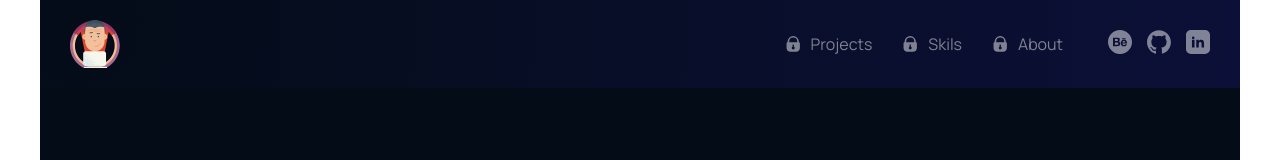
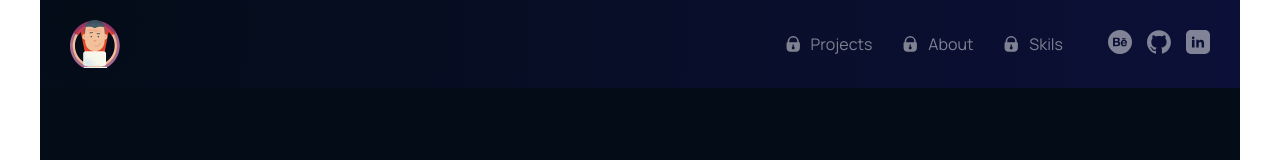
Before and after one commit to antonio63963/personal_portfolio, a React (Create React App) app: page / in a window 1280 px wide. Shown: the top 160 px of the page. Built offline with nearby package versions, Linux system fonts and the light colour scheme.

Commit message:
added scroll to About

```diff
--- a/src/components/Header/Header.tsx
+++ b/src/components/Header/Header.tsx
@@ -12,9 +12,10 @@ import { Portfolio } from "context/AppContext.type";
 type THeader = {
   scrollToSkils: () => void;
   scrollToPortfolio: (data: Portfolio) => void;
+  scrollToAbout: () => void;
 };
 
-const Header: FC<THeader> = ({ scrollToSkils, scrollToPortfolio }) => {
+const Header: FC<THeader> = ({ scrollToSkils, scrollToPortfolio, scrollToAbout }) => {
   const { isLocked, portfolio, setPortfolio } = useContext(AppContext);
   return (
     <header className={cn(styles.header, "gradientBg")}>
@@ -25,6 +26,7 @@ const Header: FC<THeader> = ({ scrollToSkils, scrollToPortfolio }) => {
         setPortfolioType={setPortfolio}
         scrollToSkils={scrollToSkils}
         scrollToPortfolio={scrollToPortfolio}
+        scrollToAbout={scrollToAbout}
       />
     </header>
   );
--- a/src/components/Menu/Menu.tsx
+++ b/src/components/Menu/Menu.tsx
@@ -18,6 +18,7 @@ type TMenu = {
   setPortfolioType: (data: Portfolio) => void;
   scrollToSkils: () => void;
   scrollToPortfolio: (portfolioType: Portfolio) => void;
+  scrollToAbout: () => void;
 };
 
 const Menu: FC<TMenu> = ({
@@ -26,6 +27,7 @@ const Menu: FC<TMenu> = ({
   setPortfolioType,
   scrollToSkils,
   scrollToPortfolio,
+  scrollToAbout,
 }) => {
   const { portfolio } = useContext(AppContext);
 
@@ -61,17 +63,17 @@ const Menu: FC<TMenu> = ({
           )}
           {isLocked ? "Projects" : otherPortfolio}
         </li>
+        <li onClick={scrollToAbout}>
+          {isLocked && (
+            <img src={lock} alt="projects" className={cn(styles.lockIcon)} />
+          )}
+          About
+        </li>
         <li onClick={scrollToSkils}>
           {isLocked && (
             <img src={lock} alt="projects" className={cn(styles.lockIcon)} />
           )}
           Skils
-        </li>
-        <li>
-          {isLocked && (
-            <img src={lock} alt="projects" className={cn(styles.lockIcon)} />
-          )}
-          About
         </li>
         <li>
           <div className={cn(styles.socials)}>
--- a/src/containers/AppContainer/App.tsx
+++ b/src/containers/AppContainer/App.tsx
@@ -1,6 +1,6 @@
 import React, { useCallback, useRef, useState } from "react";
 
-import { Header } from "components";
+import { About, Header } from "components";
 import "./App.css";
 
 import AppContext from "context/AppContext";
@@ -10,10 +10,13 @@ import PortfolioContainer from "containers/PortfolioContainer/PortfolioContainer
 import { Portfolio } from "context/AppContext.type";
 import SkilsContainer from "containers/SkilsContainer/SkilsContainer";
 import Footer from "components/Footer/Footer";
+import useElementOnScreen from "hooks/useElementOnScreen";
 
 function App() {
   const portfolioSection = useRef<HTMLDivElement>(null);
   const skilsSection = useRef<HTMLDivElement>(null);
+  const aboutSection = useRef<HTMLDivElement>(null);
+
   const [isShownHome, setIsShownHome] = useState<boolean>(true);
   const [isLocked, setIsLocked] = useState<boolean>(true);
   const [portfolio, setPortfolio] = useState<Portfolio>(Portfolio.motion);
@@ -46,6 +49,14 @@ function App() {
         });
       }
   }, []);
+  const scrollToAbout = useCallback(() => {
+      if (skilsSection.current) {
+        window.scrollTo({
+          top: skilsSection.current.offsetTop,
+          behavior: "smooth",
+        });
+      }
+  }, []);
 
   return (
     <AppContext.Provider
@@ -60,6 +71,7 @@ function App() {
         <Header
           scrollToSkils={scrollToSkils}
           scrollToPortfolio={scrollToPortfolio}
+          scrollToAbout={scrollToAbout}
         />
         {isShownHome && <HomeContainer scrollToPortfolio={scrollToPortfolio} />}
         {!isLocked && (
@@ -69,6 +81,9 @@ function App() {
               <div ref={portfolioSection}>
                 <PortfolioContainer portfolio={portfolio} />
               </div>
+            </section>
+            <section ref={aboutSection}>
+              <About />
             </section>
             <div ref={skilsSection}>
               <SkilsContainer />
```
